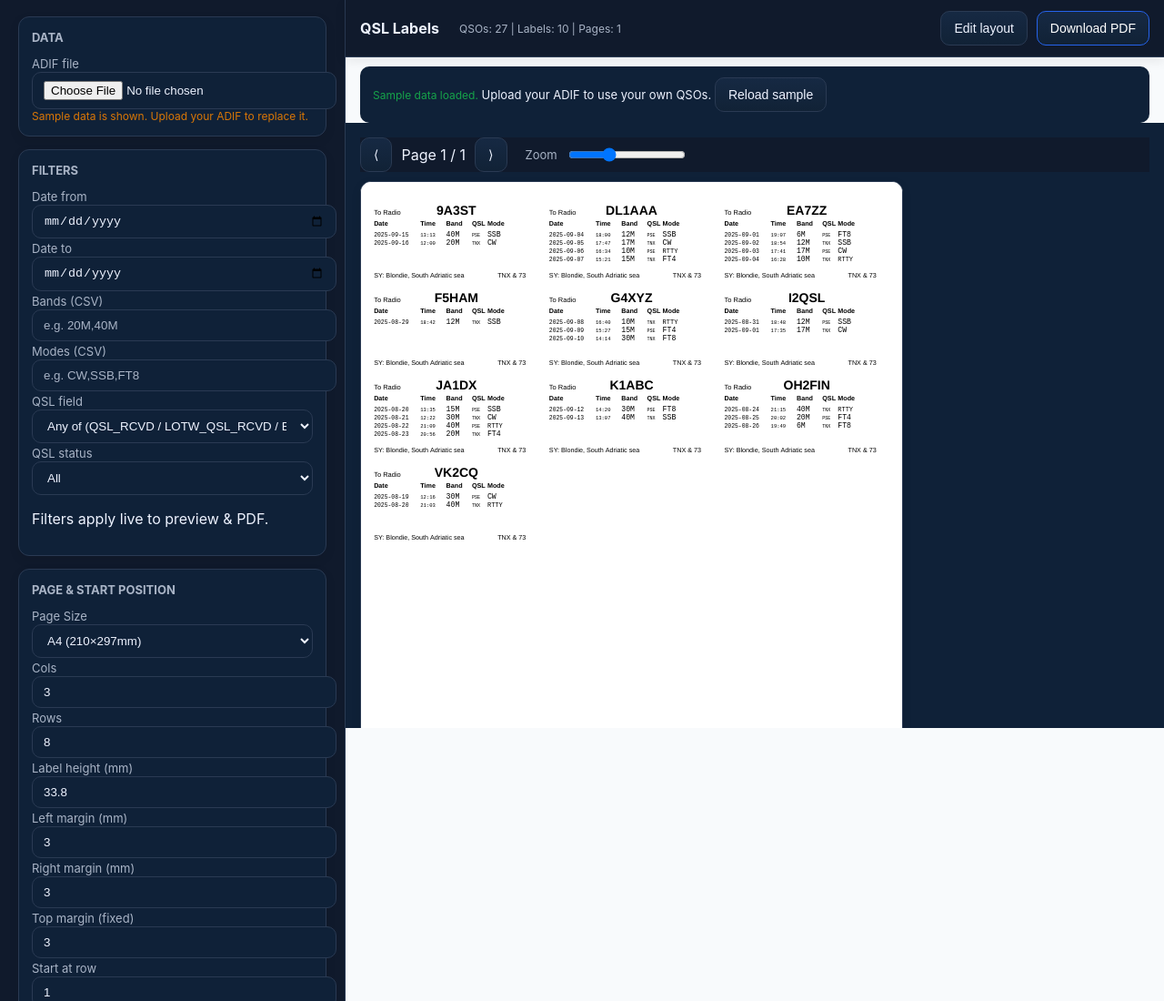
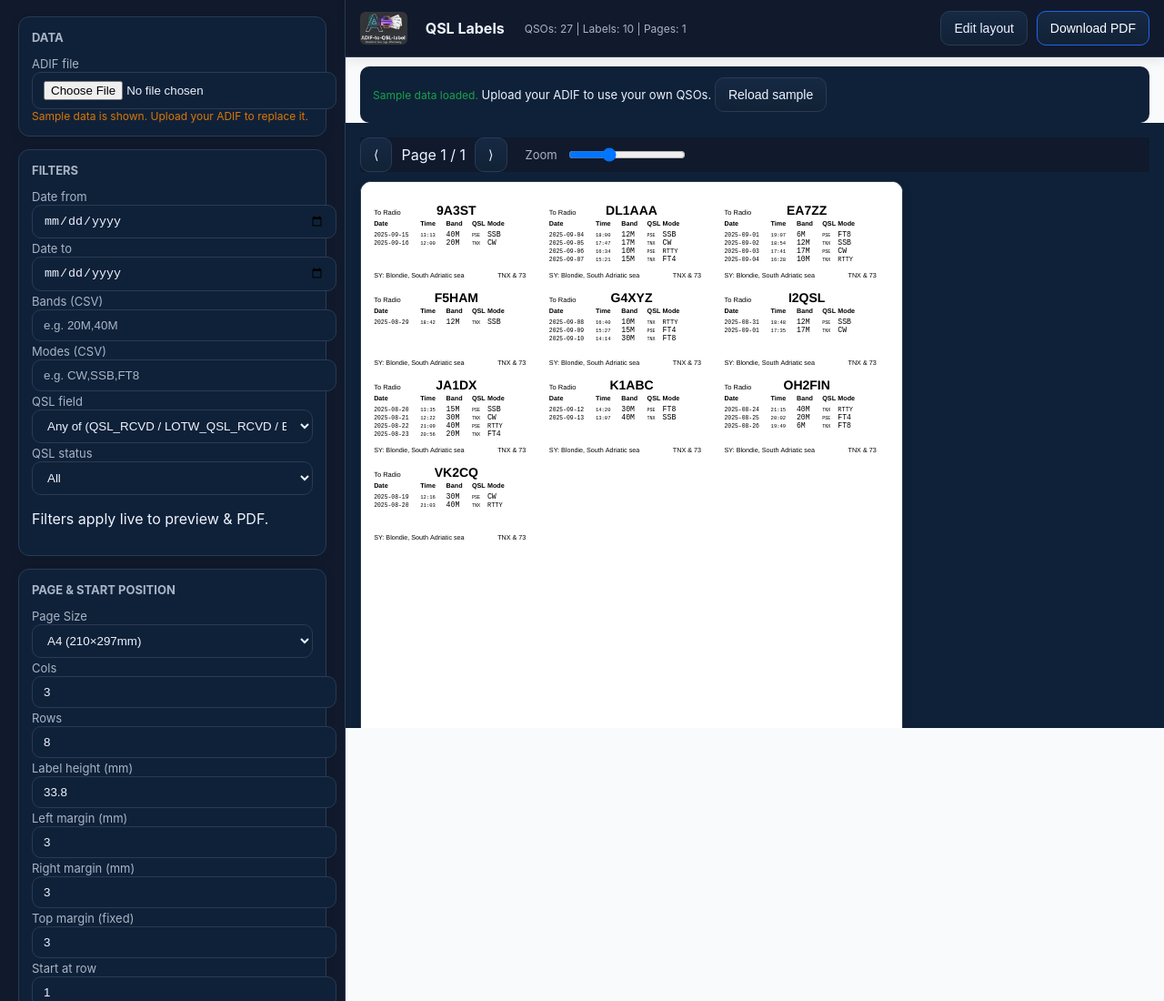
Before and after one commit to s53zo/ADIF-to-QSL-label, a plain HTML site: page make_qsl_labels.html in a window 1280 px wide. Shown: the top 1100 px of the page at 91% size. Drawn offline with nearby package versions, Linux system fonts and the light colour scheme.

Commit message:
Update make_qsl_labels.html

```diff
--- a/make_qsl_labels.html
+++ b/make_qsl_labels.html
@@ -1,7 +1,6 @@
 <!DOCTYPE html>
 <html lang="en">
 <head>
-<!-- Google tag (gtag.js) -->
 <script async src="https://www.googletagmanager.com/gtag/js?id=G-PZCLRVBKKT"></script>
 <script>
   window.dataLayer = window.dataLayer || [];
@@ -270,6 +269,9 @@ button{ background: linear-gradient(180deg, #162943, #112236) !important }
 
   <main>
     <header>
+      <a href="https://s53zo.github.io/ADIF-to-QSL-label/" style="margin-right: 10px;">
+        <img src="https://s53zo.github.io/ADIF-to-QSL-label/ADIFtoQSL.jpg" alt="Logo" style="height: 36px; vertical-align: middle; border-radius: 6px;">
+      </a>
       <h1>QSL Labels</h1>
       <span id="stats" class="stats">QSOs: 0 | Labels: 0 | Pages: 0</span>
       <div class="spacer"></div>
@@ -277,7 +279,6 @@ button{ background: linear-gradient(180deg, #162943, #112236) !important }
       <button id="downloadBtn" class="primary" disabled>Download PDF</button>
     </header>
 
-    <!-- Editor toolbar -->
     <div id="editorBar" class="editorbar" style="display:none">
       <span class="small muted">Visual Layout Editor</span>
       <span class="chip">Snap (mm):
@@ -304,7 +305,6 @@ button{ background: linear-gradient(180deg, #162943, #112236) !important }
     </div>
 
     <div class="preview-wrap">
-      <!-- Multi-label preview -->
       <div id="previewControls" class="controls" style="margin-bottom:10px">
         <button id="prevPage">⟨</button>
         <span class="small" id="pageInfo">Page 1 / 1</span>
@@ -315,7 +315,6 @@ button{ background: linear-gradient(180deg, #162943, #112236) !important }
       </div>
       <canvas id="preview"></canvas>
 
-      <!-- Single-label layout editor canvas -->
       <canvas id="layoutEditor" style="display:none; margin-top:12px"></canvas>
 
       <p class="help">Preview is WYSIWYG: same math as the PDF. Use <b>Actual size / 100%</b> when printing the downloaded PDF.</p>
@@ -323,7 +322,6 @@ button{ background: linear-gradient(180deg, #162943, #112236) !important }
   </main>
 </div>
 
-<!-- column picker -->
 <div id="picker" class="overlay">
   <div class="dialog">
     <h4>Add column</h4>
```
